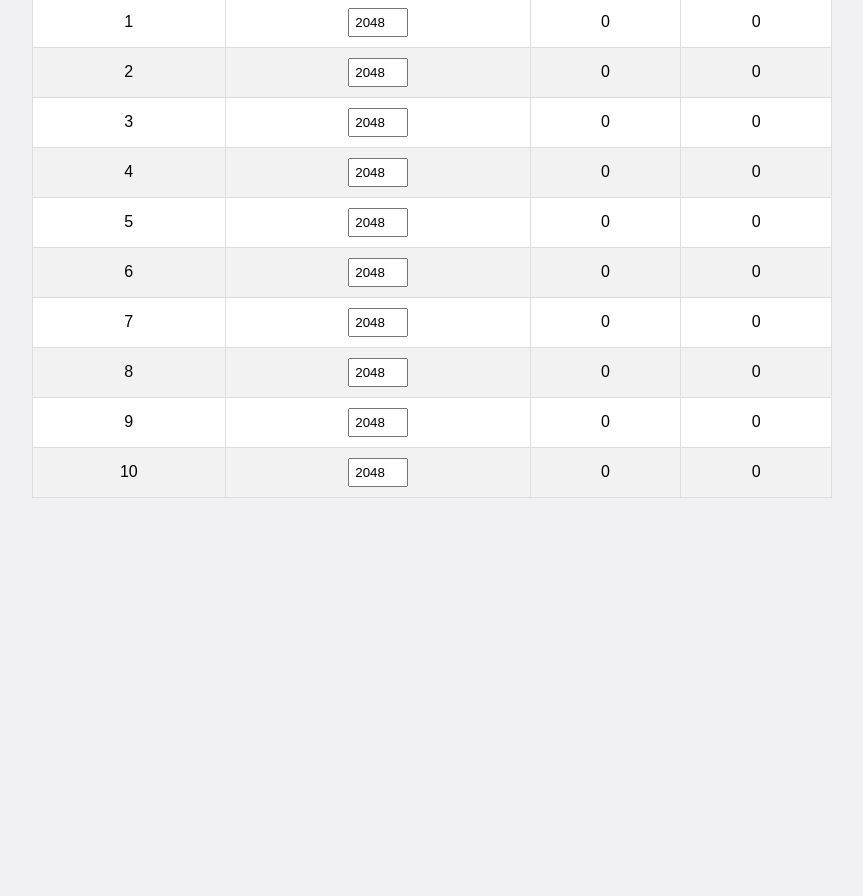
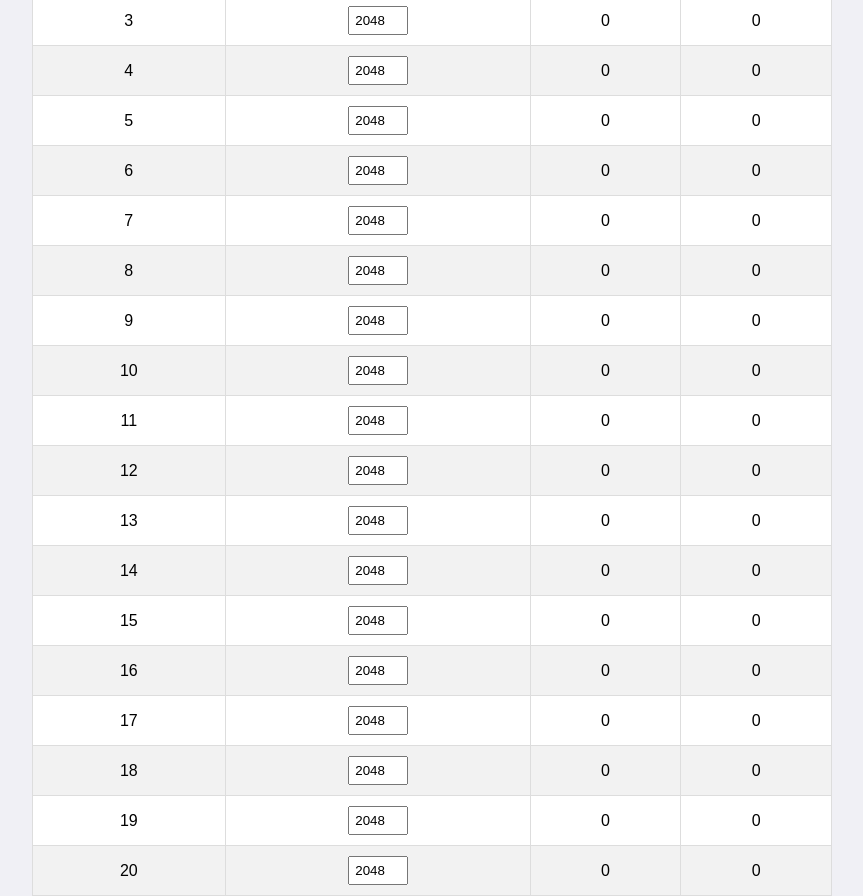
Before and after one commit to aadhumanoid/initpose, a plain HTML site: page index.html in a window 1280 px wide. Shown: the part 201-1097 px from the top of the page, without its empty margins (208-1071 px from the left). Before the commit the page ends 800 px from the top, so only its background shows below. Drawn offline with Linux system fonts and the light colour scheme.

Commit message:
add another table

```diff
--- a/index.html
+++ b/index.html
@@ -80,6 +80,66 @@
             <td class="rad">0</td>
             <td class="deg">0</td>
           </tr>
+          <tr>
+            <td>11</td>
+            <td><input type="number" min="0" max="4095" value="2048" onchange="convert(this)" /></td>
+            <td class="rad">0</td>
+            <td class="deg">0</td>
+          </tr>
+          <tr>
+            <td>12</td>
+            <td><input type="number" min="0" max="4095" value="2048" onchange="convert(this)" /></td>
+            <td class="rad">0</td>
+            <td class="deg">0</td>
+          </tr>
+          <tr>
+            <td>13</td>
+            <td><input type="number" min="0" max="4095" value="2048" onchange="convert(this)" /></td>
+            <td class="rad">0</td>
+            <td class="deg">0</td>
+          </tr>
+          <tr>
+            <td>14</td>
+            <td><input type="number" min="0" max="4095" value="2048" onchange="convert(this)" /></td>
+            <td class="rad">0</td>
+            <td class="deg">0</td>
+          </tr>
+          <tr>
+            <td>15</td>
+            <td><input type="number" min="0" max="4095" value="2048" onchange="convert(this)" /></td>
+            <td class="rad">0</td>
+            <td class="deg">0</td>
+          </tr>
+          <tr>
+            <td>16</td>
+            <td><input type="number" min="0" max="4095" value="2048" onchange="convert(this)" /></td>
+            <td class="rad">0</td>
+            <td class="deg">0</td>
+          </tr>
+          <tr>
+            <td>17</td>
+            <td><input type="number" min="0" max="4095" value="2048" onchange="convert(this)" /></td>
+            <td class="rad">0</td>
+            <td class="deg">0</td>
+          </tr>
+          <tr>
+            <td>18</td>
+            <td><input type="number" min="0" max="4095" value="2048" onchange="convert(this)" /></td>
+            <td class="rad">0</td>
+            <td class="deg">0</td>
+          </tr>
+          <tr>
+            <td>19</td>
+            <td><input type="number" min="0" max="4095" value="2048" onchange="convert(this)" /></td>
+            <td class="rad">0</td>
+            <td class="deg">0</td>
+          </tr>
+          <tr>
+            <td>20</td>
+            <td><input type="number" min="0" max="4095" value="2048" onchange="convert(this)" /></td>
+            <td class="rad">0</td>
+            <td class="deg">0</td>
+          </tr>
         </tbody>
       </table>
     </div>
```
